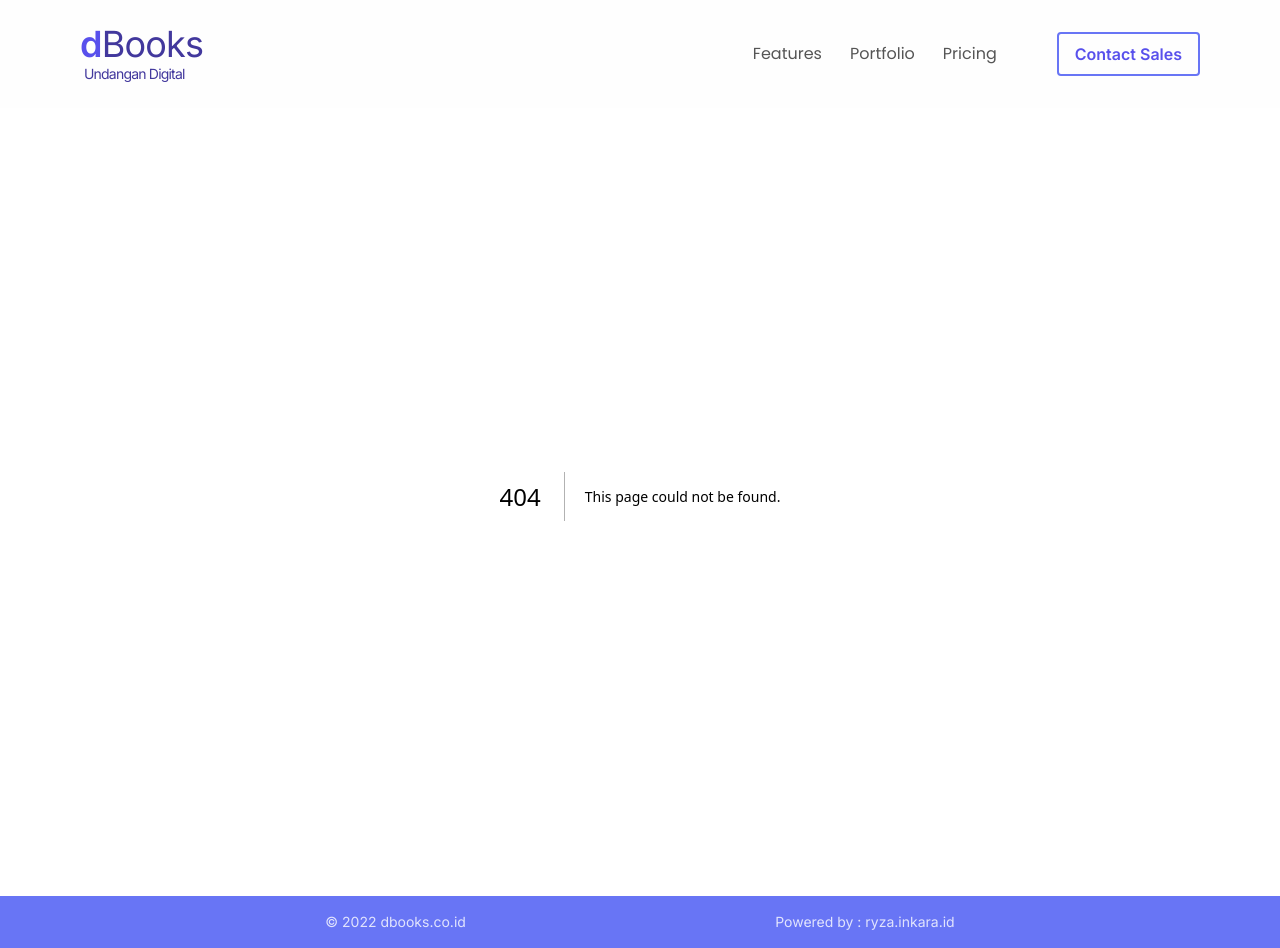
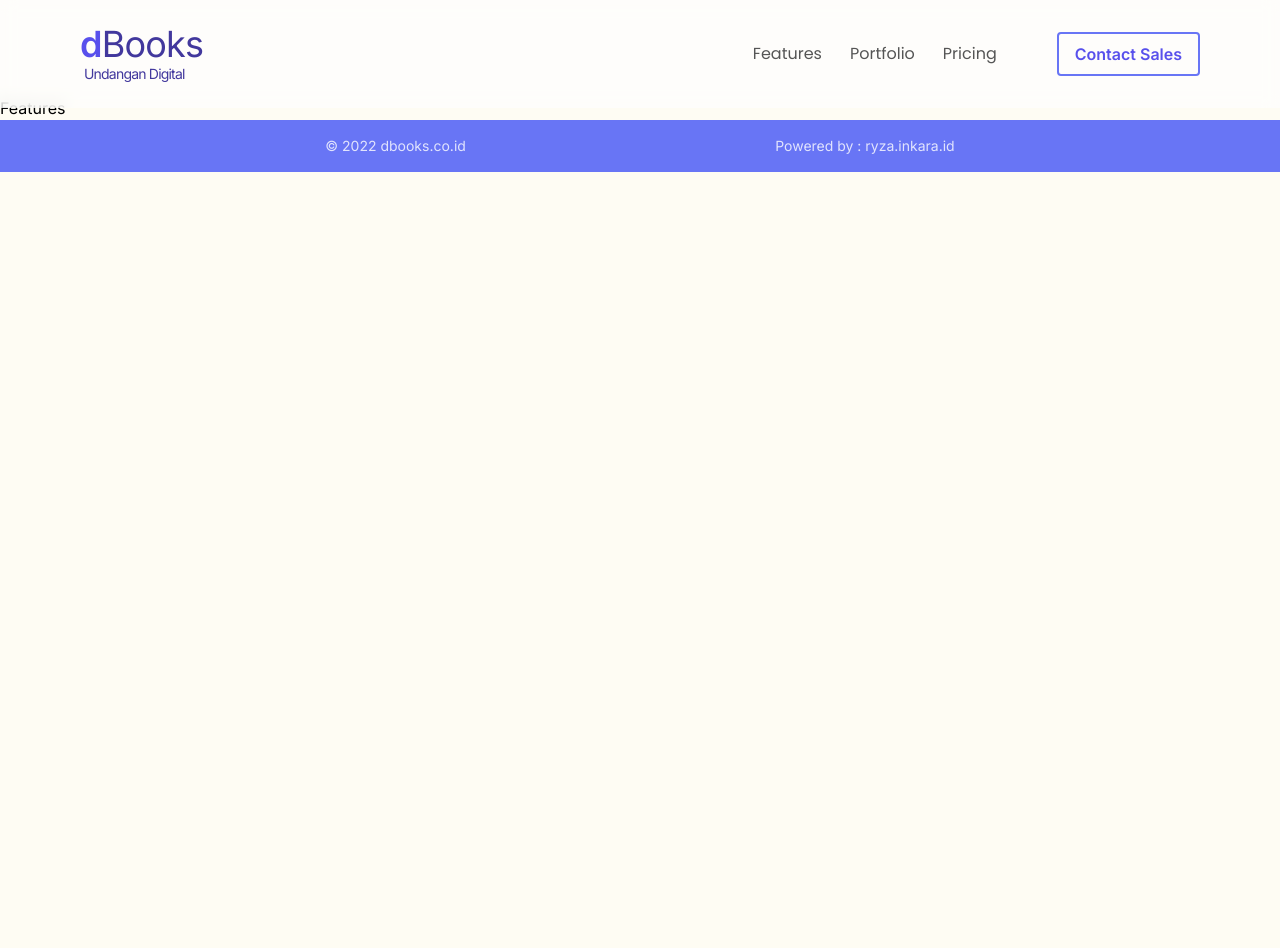
Before and after one commit to rickyzatnika/wedding-landing, a Next.js app: page /features in a window 1280 px wide. Before the commit this address had no page. After the commit the page ends 800 px from the top, so only its background shows below. Built offline with nearby package versions, Linux system fonts and the light colour scheme.

Commit message:
fix navlinks

```diff
--- /dev/null
+++ b/pages/features.js
@@ -0,0 +1,7 @@
+import React from "react";
+
+const Features = () => {
+  return <div>Features</div>;
+};
+
+export default Features;
--- /dev/null
+++ b/pages/pricing.js
@@ -0,0 +1,7 @@
+import React from "react";
+
+const Pricing = () => {
+  return <div>Pricing</div>;
+};
+
+export default Pricing;
```
